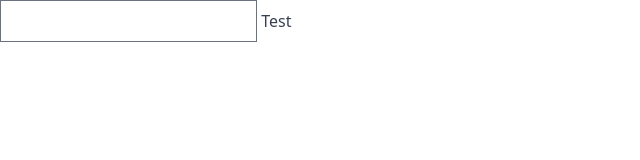
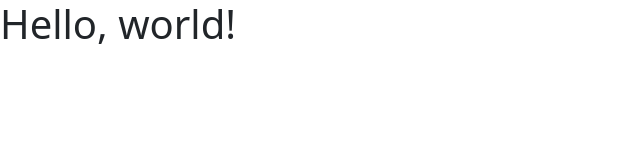
Before and after one commit to Shafikul-1/html-css-markup, a plain HTML site: page index.html in a window 1280 px wide. Shown: the whole page, without its empty margins (0-640 px from the left). Drawn offline with nearby package versions, Linux system fonts and the light colour scheme.

Commit message:
bootstrap test

```diff
--- a/index.html
+++ b/index.html
@@ -1,14 +1,13 @@
 <!doctype html>
-<html>
-<head>
-  <meta charset="UTF-8">
-  <meta name="viewport" content="width=device-width, initial-scale=1.0">
-  <script src="https://cdn.tailwindcss.com?plugins=forms,typography,aspect-ratio,line-clamp"></script>
-</head>
-<body>
-  <div class="prose">
-    <input type="text">
-    <label for="">Test</label>
-  </div>
-</body>
+<html lang="en">
+  <head>
+    <meta charset="utf-8">
+    <meta name="viewport" content="width=device-width, initial-scale=1">
+    <title>Bootstrap demo</title>
+    <link href="https://cdn.jsdelivr.net/npm/bootstrap@5.3.2/dist/css/bootstrap.min.css" rel="stylesheet" integrity="sha384-T3c6CoIi6uLrA9TneNEoa7RxnatzjcDSCmG1MXxSR1GAsXEV/Dwwykc2MPK8M2HN" crossorigin="anonymous">
+  </head>
+  <body>
+    <h1>Hello, world!</h1>
+    <script src="https://cdn.jsdelivr.net/npm/bootstrap@5.3.2/dist/js/bootstrap.bundle.min.js" integrity="sha384-C6RzsynM9kWDrMNeT87bh95OGNyZPhcTNXj1NW7RuBCsyN/o0jlpcV8Qyq46cDfL" crossorigin="anonymous"></script>
+  </body>
 </html>
--- /dev/null
+++ b/style.css
@@ -0,0 +1,3 @@
+body{
+    background: gainsboro;
+}
```
